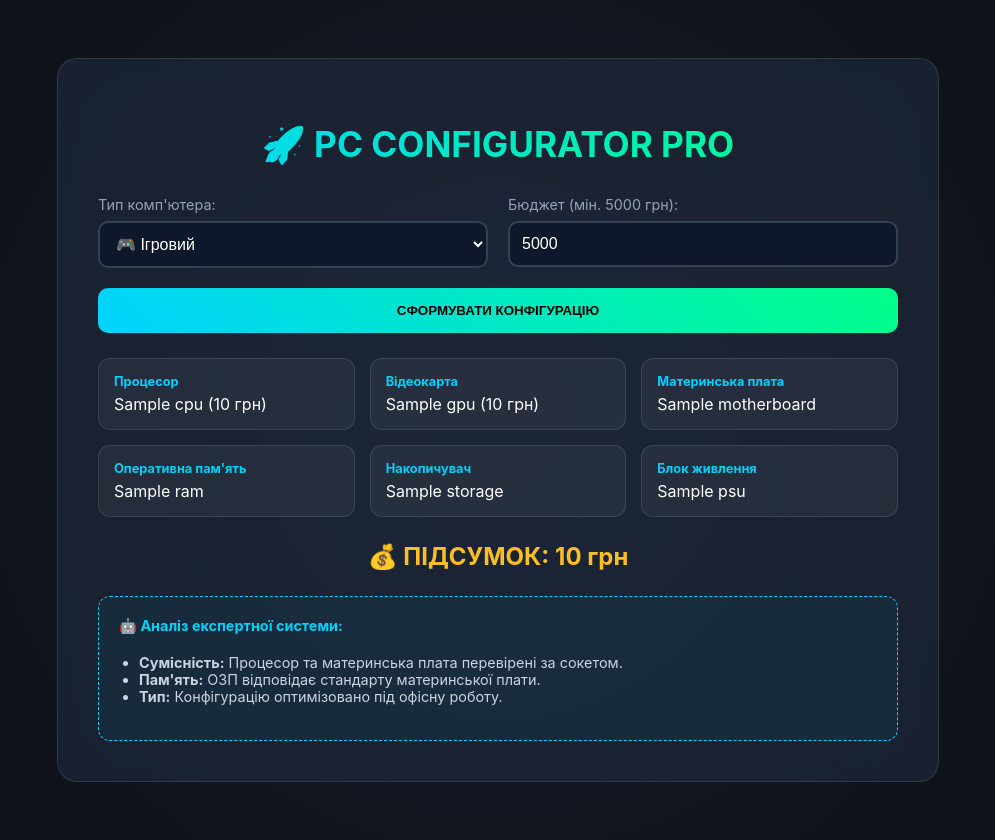
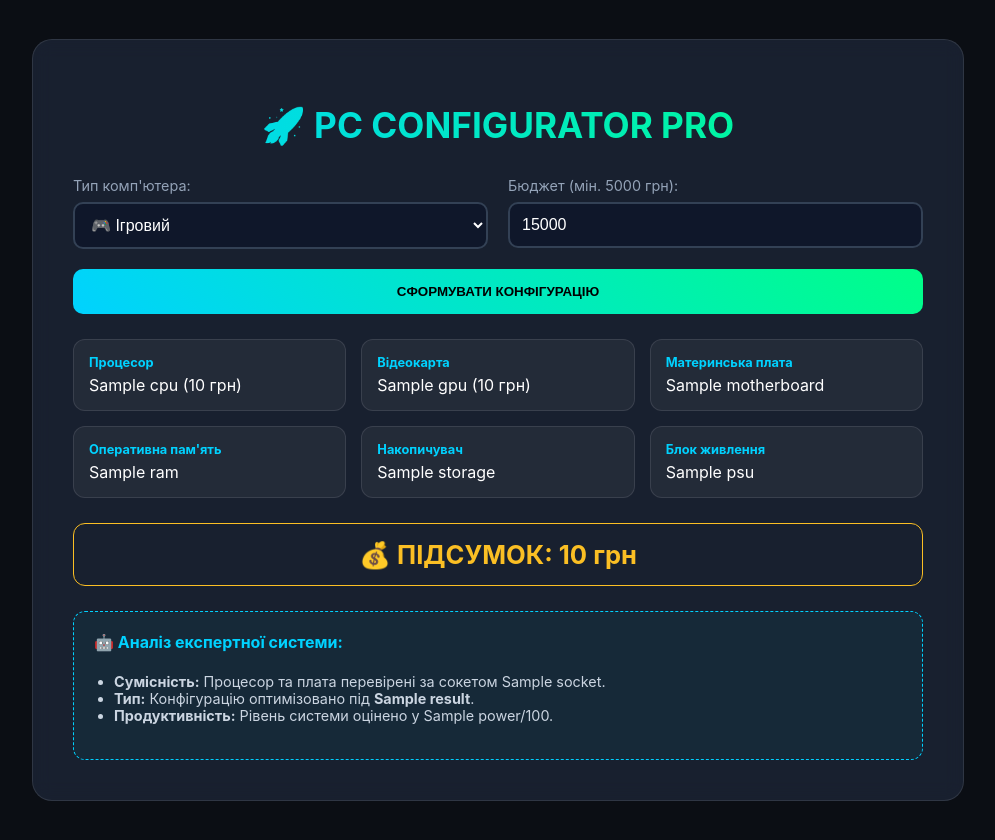
Before and after one commit to Larysa2007/pc-builder, a Django app: template configurator/templates/home.html in a window 1280 px wide. Shown: the whole page, without its empty margins (142-1137 px from the left). Run offline with Django 5.2, Linux system fonts and the light colour scheme; the template is opened without the code that fills it: most values are stand-ins (such as "Sample title", 1, 10 or a date in 2020).

Commit message:
Final fix: 4 types, fixed variables and UI improvements

```diff
--- a/configurator/templates/home.html
+++ b/configurator/templates/home.html
@@ -5,117 +5,23 @@
     <meta name="viewport" content="width=device-width, initial-scale=1.0">
     <title>PC Configurator Pro</title>
     <style>
-        :root {
-            --neon-blue: #00d2ff;
-            --neon-green: #00ff88;
-            --dark-bg: #0b0e14;
-        }
-
-        body {
-            font-family: 'Inter', sans-serif;
-            background-color: var(--dark-bg);
-            background-image: radial-gradient(circle at 50% 50%, #1a1f2c 0%, #0b0e14 100%);
-            color: #ffffff;
-            display: flex;
-            justify-content: center;
-            align-items: center;
-            min-height: 100vh;
-            margin: 0;
-            padding: 20px;
-        }
-
-        .container {
-            background: rgba(30, 41, 59, 0.7);
-            backdrop-filter: blur(10px);
-            padding: 40px;
-            border-radius: 20px;
-            border: 1px solid rgba(255, 255, 255, 0.1);
-            width: 100%;
-            max-width: 800px;
-            text-align: center;
-        }
-
-        h1 {
-            font-size: 2.2rem;
-            background: linear-gradient(to right, var(--neon-blue), var(--neon-green));
-            -webkit-background-clip: text;
-            -webkit-text-fill-color: transparent;
-            margin-bottom: 30px;
-            text-transform: uppercase;
-        }
-
-        .input-form {
-            display: grid;
-            grid-template-columns: 1fr 1fr;
-            gap: 20px;
-            margin-bottom: 25px;
-        }
-
+        :root { --neon-blue: #00d2ff; --neon-green: #00ff88; --dark-bg: #0b0e14; }
+        body { font-family: 'Inter', sans-serif; background-color: var(--dark-bg); color: white; display: flex; justify-content: center; align-items: center; min-height: 100vh; margin: 0; padding: 20px; }
+        .container { background: rgba(30, 41, 59, 0.7); backdrop-filter: blur(10px); padding: 40px; border-radius: 20px; border: 1px solid rgba(255, 255, 255, 0.1); width: 100%; max-width: 850px; text-align: center; }
+        h1 { background: linear-gradient(to right, var(--neon-blue), var(--neon-green)); -webkit-background-clip: text; -webkit-text-fill-color: transparent; font-size: 2.2rem; text-transform: uppercase; margin-bottom: 30px; }
+        .input-form { display: grid; grid-template-columns: 1fr 1fr; gap: 20px; margin-bottom: 25px; }
         .group { text-align: left; }
         label { display: block; margin-bottom: 8px; color: #94a3b8; font-size: 0.9rem; }
-
-        select, input {
-            width: 100%;
-            padding: 12px;
-            border-radius: 10px;
-            border: 2px solid #334155;
-            background: #0f172a;
-            color: white;
-            font-size: 1rem;
-            box-sizing: border-box;
-        }
-
-        .main-btn {
-            grid-column: span 2;
-            padding: 15px;
-            background: linear-gradient(45deg, var(--neon-blue), var(--neon-green));
-            color: #000;
-            border: none;
-            border-radius: 10px;
-            cursor: pointer;
-            font-weight: 800;
-            text-transform: uppercase;
-            transition: 0.3s;
-        }
-
+        select, input { width: 100%; padding: 12px; border-radius: 10px; border: 2px solid #334155; background: #0f172a; color: white; font-size: 1rem; box-sizing: border-box; }
+        .main-btn { grid-column: span 2; padding: 15px; background: linear-gradient(45deg, var(--neon-blue), var(--neon-green)); color: #000; border: none; border-radius: 10px; cursor: pointer; font-weight: 800; text-transform: uppercase; transition: 0.3s; }
         .main-btn:hover { transform: translateY(-2px); box-shadow: 0 0 20px rgba(0, 255, 136, 0.5); }
-
-        .card-grid {
-            display: grid;
-            grid-template-columns: repeat(auto-fit, minmax(200px, 1fr));
-            gap: 15px;
-            margin-top: 20px;
-        }
-
-        .part-card {
-            background: rgba(255, 255, 255, 0.05);
-            padding: 15px;
-            border-radius: 12px;
-            border: 1px solid rgba(255, 255, 255, 0.1);
-            text-align: left;
-        }
-
+        .card-grid { display: grid; grid-template-columns: repeat(auto-fit, minmax(240px, 1fr)); gap: 15px; margin-top: 20px; }
+        .part-card { background: rgba(255, 255, 255, 0.05); padding: 15px; border-radius: 12px; border: 1px solid rgba(255, 255, 255, 0.1); text-align: left; }
         .part-card b { color: var(--neon-blue); font-size: 0.8rem; display: block; margin-bottom: 5px; }
-
-        .total-price {
-            margin-top: 25px;
-            font-size: 1.5rem;
-            color: #fbbf24;
-            font-weight: bold;
-        }
-
-        .explanation-box {
-            margin-top: 25px;
-            background: rgba(0, 210, 255, 0.05);
-            border: 1px dashed var(--neon-blue);
-            border-radius: 12px;
-            padding: 20px;
-            text-align: left;
-            font-size: 0.9rem;
-        }
-
+        .total-price { margin-top: 25px; font-size: 1.6rem; color: #fbbf24; font-weight: bold; border: 1px solid #fbbf24; padding: 15px; border-radius: 12px; }
+        .explanation-box { margin-top: 25px; background: rgba(0, 210, 255, 0.05); border: 1px dashed var(--neon-blue); border-radius: 12px; padding: 20px; text-align: left; }
         .explanation-box h4 { color: var(--neon-blue); margin-top: 0; }
-        .explanation-box ul { padding-left: 20px; color: #cbd5e1; }
+        .explanation-box ul { padding-left: 20px; color: #cbd5e1; font-size: 0.9rem; }
     </style>
 </head>
 <body>
@@ -130,14 +36,14 @@
             <select name="pc_type">
                 <option value="gaming" {% if selected_type == 'gaming' %}selected{% endif %}>🎮 Ігровий</option>
                 <option value="office" {% if selected_type == 'office' %}selected{% endif %}>💼 Офісний</option>
+                <option value="work" {% if selected_type == 'work' %}selected{% endif %}>🖥️ Робоча станція</option>
+                <option value="stream" {% if selected_type == 'stream' %}selected{% endif %}>🎥 Стрімінг</option>
             </select>
         </div>
 
         <div class="group">
             <label>Бюджет (мін. 5000 грн):</label>
-            <input type="number" name="budget" min="5000"
-                   value="{{ selected_budget|default:5000 }}"
-                   placeholder="від 5000 грн" required>
+            <input type="number" name="budget" min="5000" value="{{ selected_budget|default:15000 }}" placeholder="від 5000 грн" required>
         </div>
 
         <button type="submit" class="main-btn">СФОРМУВАТИ КОНФІГУРАЦІЮ</button>
@@ -145,12 +51,12 @@
 
     {% if result %}
         <div class="card-grid">
-            <div class="part-card"><b>Процесор</b> {{ result.cpu.name }} ({{ result.cpu.price }} грн)</div>
-            <div class="part-card"><b>Відеокарта</b> {{ result.gpu.name|default:"Вбудована" }} ({{ result.gpu.price|default:"0" }} грн)</div>
-            <div class="part-card"><b>Материнська плата</b> {{ result.motherboard.name }}</div>
-            <div class="part-card"><b>Оперативна пам'ять</b> {{ result.ram.name }}</div>
-            <div class="part-card"><b>Накопичувач</b> {{ result.storage.name }}</div>
-            <div class="part-card"><b>Блок живлення</b> {{ result.psu.name }}</div>
+            <div class="part-card"><b>Процесор</b> {{ result.cpu.name|default:result.cpu }} ({{ result.cpu.price }} грн)</div>
+            <div class="part-card"><b>Відеокарта</b> {{ result.gpu.name|default:result.gpu|default:"Вбудована" }} ({{ result.gpu.price|default:0 }} грн)</div>
+            <div class="part-card"><b>Материнська плата</b> {{ result.motherboard.name|default:result.motherboard|default:"Не знайдено" }}</div>
+            <div class="part-card"><b>Оперативна пам'ять</b> {{ result.ram.name|default:result.ram|default:"8GB DDR4" }}</div>
+            <div class="part-card"><b>Накопичувач</b> {{ result.storage.name|default:result.storage|default:"SSD 480GB" }}</div>
+            <div class="part-card"><b>Блок живлення</b> {{ result.psu.name|default:result.psu|default:"500W Bronze" }}</div>
         </div>
 
         <div class="total-price">💰 ПІДСУМОК: {{ result.total }} грн</div>
@@ -158,9 +64,9 @@
         <div class="explanation-box">
             <h4>🤖 Аналіз експертної системи:</h4>
             <ul>
-                <li><b>Сумісність:</b> Процесор та материнська плата перевірені за сокетом.</li>
-                <li><b>Пам'ять:</b> ОЗП відповідає стандарту материнської плати.</li>
-                <li><b>Тип:</b> Конфігурацію оптимізовано під {% if selected_type == 'gaming' %}ігрові навантаження{% else %}офісну роботу{% endif %}.</li>
+                <li><b>Сумісність:</b> Процесор та плата перевірені за сокетом {{ result.cpu.socket }}.</li>
+                <li><b>Тип:</b> Конфігурацію оптимізовано під <b>{{ result.type_name }}</b>.</li>
+                <li><b>Продуктивність:</b> Рівень системи оцінено у {{ result.power }}/100.</li>
             </ul>
         </div>
     {% endif %}
```
Also changed, not shown: configurator/views.py (+42 -38 lines).
